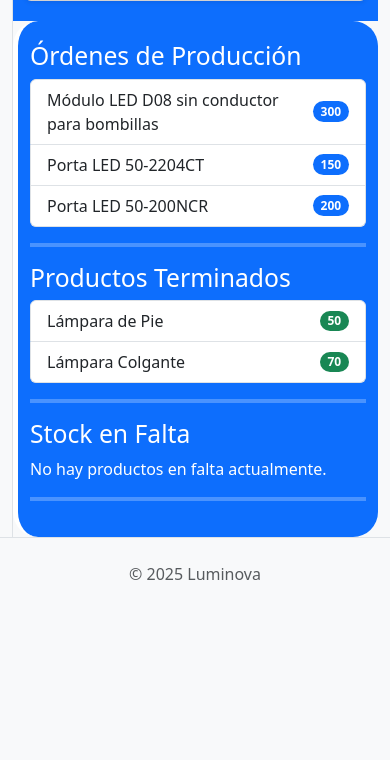
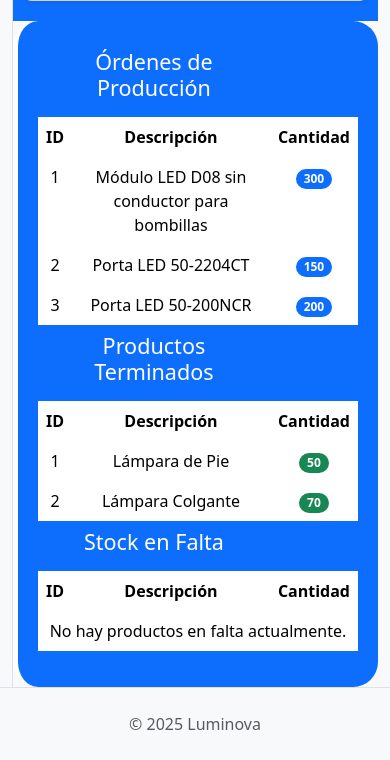
Before and after one commit to FedericoPaal/TP_Des_de_Software, a Django app: page /deposito/ in a window 390 px wide. Shown: the part 4129-4889 px from the top of the page. Before the commit the page ends 4709 px from the top, so only its background shows below. Run offline with Django 5.2, Linux system fonts and the light colour scheme; some libraries are stand-ins or nearby versions.

Commit message:
Se mejora tabla de OP en deposito

```diff
--- a/App_LUMINOVA/templates/deposito.html
+++ b/App_LUMINOVA/templates/deposito.html
@@ -191,38 +191,73 @@
             </div>
         </div>
         </div>
-        <div class="col-md-4 bg-primary border-start border-5 border-white" style="margin-left: 0px; padding-top: 20px; padding-bottom: 20px; border-radius: 25px;">
-            <h2 class="text-white">Órdenes de Producción</h2>
-            <ul class="list-group">
-                <li class="list-group-item d-flex justify-content-between align-items-center">
-                    Módulo LED D08 sin conductor para bombillas
-                    <span class="badge bg-primary rounded-pill">300</span>
-                </li>
-                <li class="list-group-item d-flex justify-content-between align-items-center">
-                    Porta LED 50-2204CT
-                    <span class="badge bg-primary rounded-pill">150</span>
-                </li>
-                <li class="list-group-item d-flex justify-content-between align-items-center">
-                    Porta LED 50-200NCR
-                    <span class="badge bg-primary rounded-pill">200</span>
-                </li>
-            </ul>
-            <hr style="border: 2px solid white;">
-            <h2 class="mt-3 text-white">Productos Terminados</h2>
-            <ul class="list-group">
-                <li class="list-group-item d-flex justify-content-between align-items-center">
-                    Lámpara de Pie
-                    <span class="badge bg-success rounded-pill">50</span>
-                </li>
-                <li class="list-group-item d-flex justify-content-between align-items-center">
-                    Lámpara Colgante
-                    <span class="badge bg-success rounded-pill">70</span>
-                </li>
-            </ul>
-            <hr style="border: 2px solid white;">
-            <h2 class="mt-3 text-white">Stock en Falta</h2>
-            <p class="text-white">No hay productos en falta actualmente.</p>
-            <hr style="border: 2px solid white;">
+        <div class="col-md-4 bg-primary border-start border-5 border-white" style="margin-left: 0px; padding: 20px; border-radius: 25px;">
+            <table class="table table-borderless text-white text-center">
+                <thead>
+                    <tr>
+                        <th colspan="3" class="bg-primary text-white"> <h4>Órdenes de Producción</h4></th>
+                    </tr>
+                </thead>
+                <tbody class="bg-white text-dark">
+                    <tr>
+                        <th colspan="2">ID</th>
+                        <th colspan="2">Descripción</th>
+                        <th colspan="2">Cantidad</th>
+                    </tr>
+                    <tr>
+                        <td colspan="2">1</td>
+                        <td colspan="2">Módulo LED D08 sin conductor para bombillas</td>
+                        <td colspan="2"><span class="badge bg-primary rounded-pill">300</span></td>
+                    </tr>
+                    <tr>
+                        <td colspan="2">2</td>
+                        <td colspan="2">Porta LED 50-2204CT</td>
+                        <td colspan="2"><span class="badge bg-primary rounded-pill">150</span></td>
+                    </tr>
+                    <tr>
+                        <td colspan="2">3</td>
+                        <td colspan="2">Porta LED 50-200NCR</td>
+                        <td colspan="2"><span class="badge bg-primary rounded-pill">200</span></td>
+                    </tr>
+                </tbody>
+                <thead>
+                    <tr>
+                        <th colspan="3" class="bg-primary text-white"> <h4>Productos Terminados</h4></th>
+                    </tr>
+                </thead>
+                <tbody class="bg-white text-dark">
+                    <tr>
+                        <th colspan="2">ID</th>
+                        <th colspan="2">Descripción</th>
+                        <th colspan="2">Cantidad</th>
+                    </tr>
+                    <tr>
+                        <td colspan="2">1</td>
+                        <td colspan="2">Lámpara de Pie</td>
+                        <td colspan="2"><span class="badge bg-success rounded-pill">50</span></td>
+                    </tr>
+                    <tr>
+                        <td colspan="2">2</td>
+                        <td colspan="2">Lámpara Colgante</td>
+                        <td colspan="2"><span class="badge bg-success rounded-pill">70</span></td>
+                    </tr>
+                </tbody>
+                <thead>
+                    <tr>
+                        <th colspan="3" class="bg-primary text-white"><h4>Stock en Falta</h4></th>
+                    </tr>
+                </thead>
+                <tbody class="bg-white text-dark">
+                    <tr>
+                        <th colspan="2">ID</th>
+                        <th colspan="2">Descripción</th>
+                        <th colspan="2">Cantidad</th>
+                    </tr>
+                    <tr>
+                        <td colspan="8" class="text-center">No hay productos en falta actualmente.</td>
+                    </tr>
+                </tbody>
+            </table>
         </div>
     </div>
 
```
